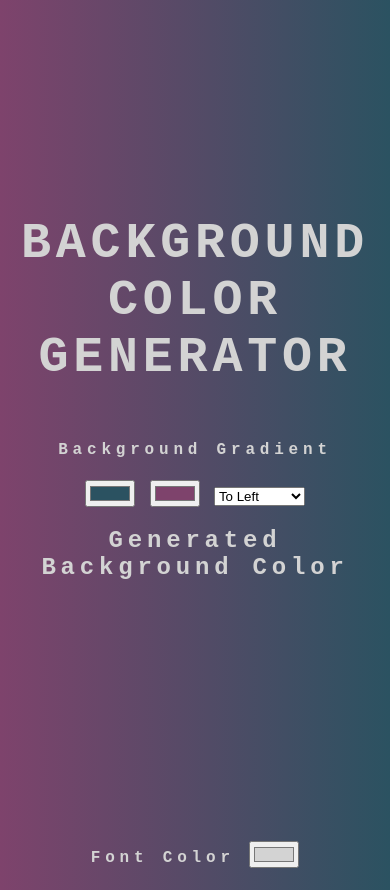
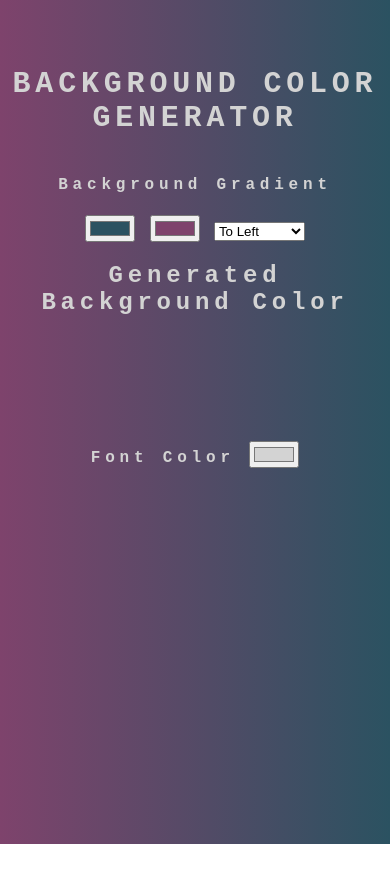
Before and after one commit to solaiman5683/BackgroundGenarator, a plain HTML site: page index.html in a window 390 px wide. After the commit the page ends 844 px from the top, so only its background shows below. Drawn offline with Linux system fonts and the light colour scheme.

Commit message:
responsive code added

```diff
--- a/style.css
+++ b/style.css
@@ -18,3 +18,12 @@ h1{
     font-size: 50px;
     text-transform: uppercase;
 }
+
+@media screen and (max-width: 768px) {
+    h1{
+        font-size: 30px;
+    }
+    main{
+        height: 400px;
+    }
+}
```
